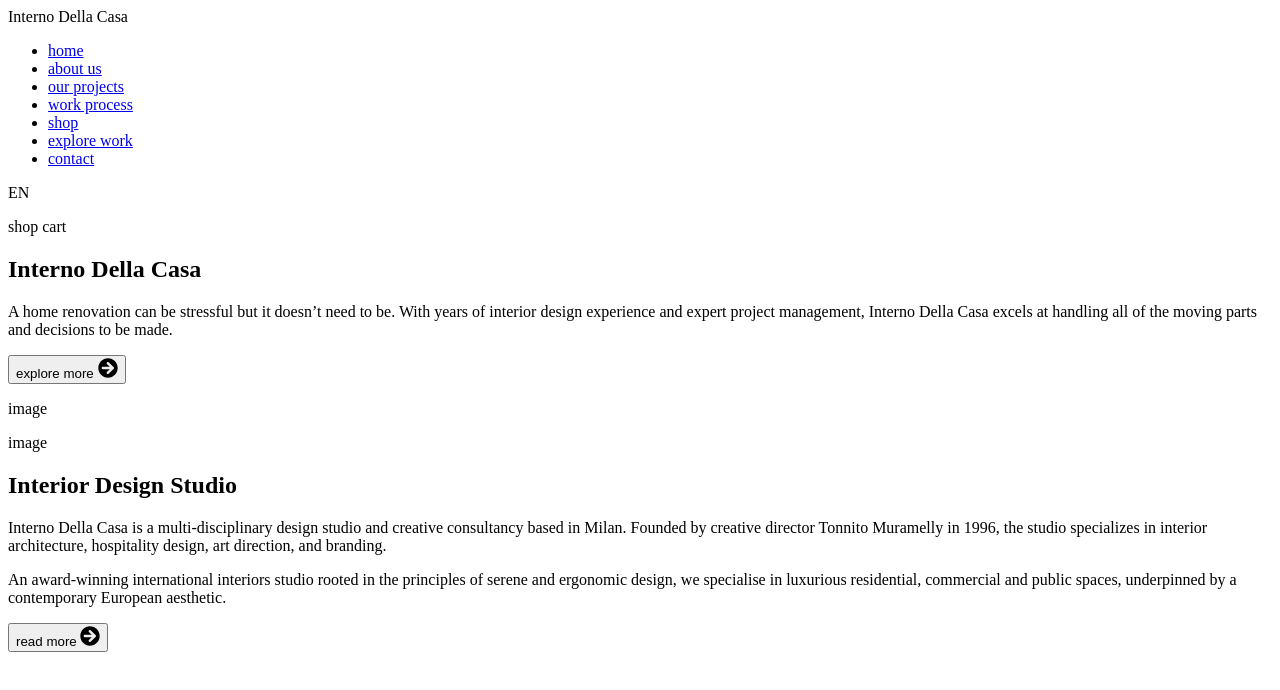
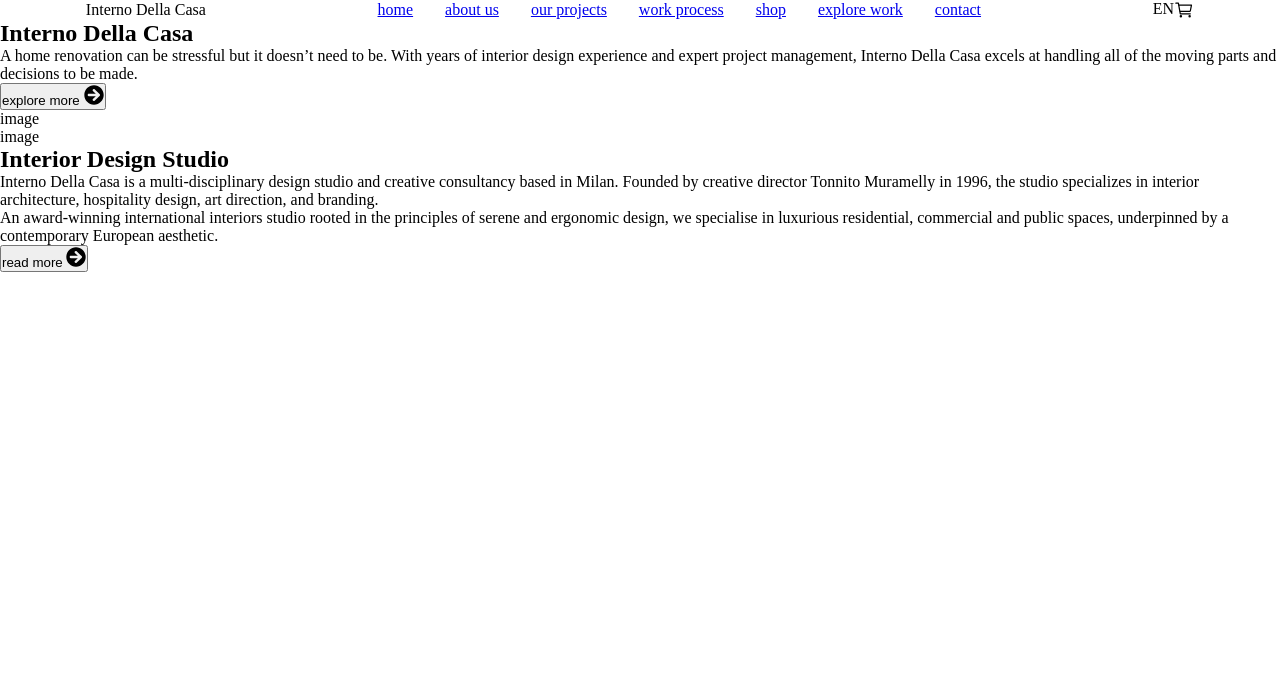
Before and after one commit to Maariannaa/pthtmlcss-landing-it-internodellacasa, a plain HTML site: page index.html in a window 1280 px wide. Drawn offline with Linux system fonts and the light colour scheme.

Commit message:
refactor(header): add position

```diff
--- a/index.css
+++ b/index.css
@@ -9,4 +9,23 @@
 	box-sizing: border-box;
 	padding: 0;
 	margin: 0;
+  list-style: none;
 }
+
+header {
+  display: flex;
+  flex-direction: row;
+  justify-content: space-around;
+  align-items: center;
+}
+
+nav > ul  {
+  display: flex;
+  flex-direction: row;
+  gap: 2rem;
+}
+
+.btn-switch-language {
+  display: flex;
+  flex-direction: row;
+}
--- a/index.html
+++ b/index.html
@@ -4,6 +4,7 @@
   <meta charset="UTF-8">
   <meta name="viewport" content="width=device-width, initial-scale=1.0">
   <title>Interno Della Casa</title>
+  <link rel="stylesheet" href="index.css"></link>
 </head>
 <body>
   <header>
@@ -33,9 +34,9 @@
         </li>
       </ul>
     </nav>
-    <div>
+    <div class="btn-switch-language">
       <p>EN</p>
-      shop cart
+      <svg stroke="currentColor" fill="currentColor" stroke-width="0" viewBox="0 0 512 512" height="20px" width="20px" xmlns="http://www.w3.org/2000/svg"><circle cx="176" cy="416" r="16" fill="none" stroke-linecap="round" stroke-linejoin="round" stroke-width="32"></circle><circle cx="400" cy="416" r="16" fill="none" stroke-linecap="round" stroke-linejoin="round" stroke-width="32"></circle><path fill="none" stroke-linecap="round" stroke-linejoin="round" stroke-width="32" d="M48 80h64l48 272h256"></path><path fill="none" stroke-linecap="round" stroke-linejoin="round" stroke-width="32" d="M160 288h249.44a8 8 0 0 0 7.85-6.43l28.8-144a8 8 0 0 0-7.85-9.57H128"></path></svg>
     </div>
   </header>
   <section id="home">
```
